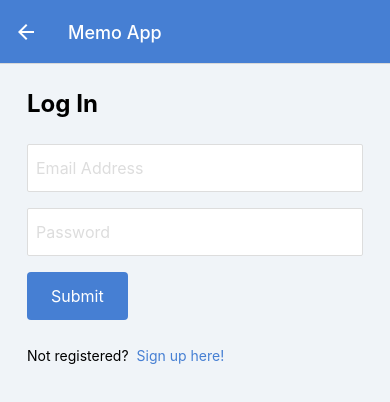
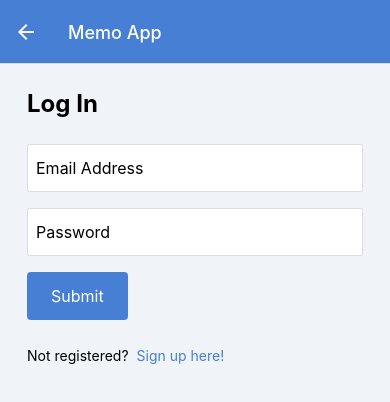
Before and after one commit to at4-kata/MemoAppReactNativeUdemy, a React Native app: screen /LogIn in a window 390 px wide. Shown: the top 402 px of the page. Built offline with nearby package versions, Linux system fonts and the light colour scheme.

Commit message:
Set TextInput options

```diff
--- a/src/screens/LogInScreen.jsx
+++ b/src/screens/LogInScreen.jsx
@@ -1,3 +1,5 @@
+import { useState } from 'react';
+
 import {
   View, Text, StyleSheet, TextInput, TouchableOpacity,
 } from 'react-native';
@@ -6,12 +8,30 @@
 
 export default function LogInScreen(props) {
   const { navigation } = props;
+  const [email, setEmail] = useState('');
+  const [password, setPassword] = useState('');
   return (
     <View style={styles.container}>
       <View style={styles.inner}>
         <Text style={styles.title}>Log In</Text>
-        <TextInput style={styles.input} value="Email Address" />
-        <TextInput style={styles.input} value="Password" />
+        <TextInput
+          style={styles.input}
+          value={email}
+          onChangeText={(text) => { setEmail(text); }}
+          autoCapitalize="none"
+          keyboardType="email-address"
+          placeholder="Email Address"
+          textContentType="emailAddress"
+        />
+        <TextInput
+          style={styles.input}
+          value={password}
+          onChangeText={(text) => { setPassword(text); }}
+          autoCapitalize="none"
+          placeholder="Password"
+          textContentType="password"
+          secureTextEntry
+        />
         <Button
           label="Submit"
           onPress={() => {
@@ -57,7 +77,7 @@
   input: {
     height: 48,
     fontSize: 16,
-    color: '#dddddd',
+    // color: '#dddddd',
     backgroundColor: '#ffffff',
     borderRadius: 2,
     borderColor: '#dddddd',
--- a/src/screens/SingUpScreen.jsx
+++ b/src/screens/SingUpScreen.jsx
@@ -1,3 +1,5 @@
+import { useState } from 'react';
+
 import {
   View, Text, StyleSheet, TextInput, TouchableOpacity,
 } from 'react-native';
@@ -6,12 +8,30 @@
 
 export default function SignUpScreen(props) {
   const { navigation } = props;
+  const [email, setEmail] = useState('');
+  const [password, setPassword] = useState('');
   return (
     <View style={styles.container}>
       <View style={styles.inner}>
         <Text style={styles.title}>Sign Up</Text>
-        <TextInput style={styles.input} value="Email Address" />
-        <TextInput style={styles.input} value="Password" />
+        <TextInput
+          style={styles.input}
+          value={email}
+          onChangeText={(text) => { setEmail(text); }}
+          autoCapitalize="none"
+          keyboardType="email-address"
+          placeholder="Email Address"
+          textContentType="emailAddress"
+        />
+        <TextInput
+          style={styles.input}
+          value={password}
+          onChangeText={(text) => { setPassword(text); }}
+          autoCapitalize="none"
+          placeholder="Password"
+          secureTextEntry
+          textContentType="password"
+        />
         <Button
           label="Submit"
           onPress={() => {
@@ -57,7 +77,7 @@
   input: {
     height: 48,
     fontSize: 16,
-    color: '#dddddd',
+    // color: '#dddddd',
     backgroundColor: '#ffffff',
     borderRadius: 2,
     borderColor: '#dddddd',
```
